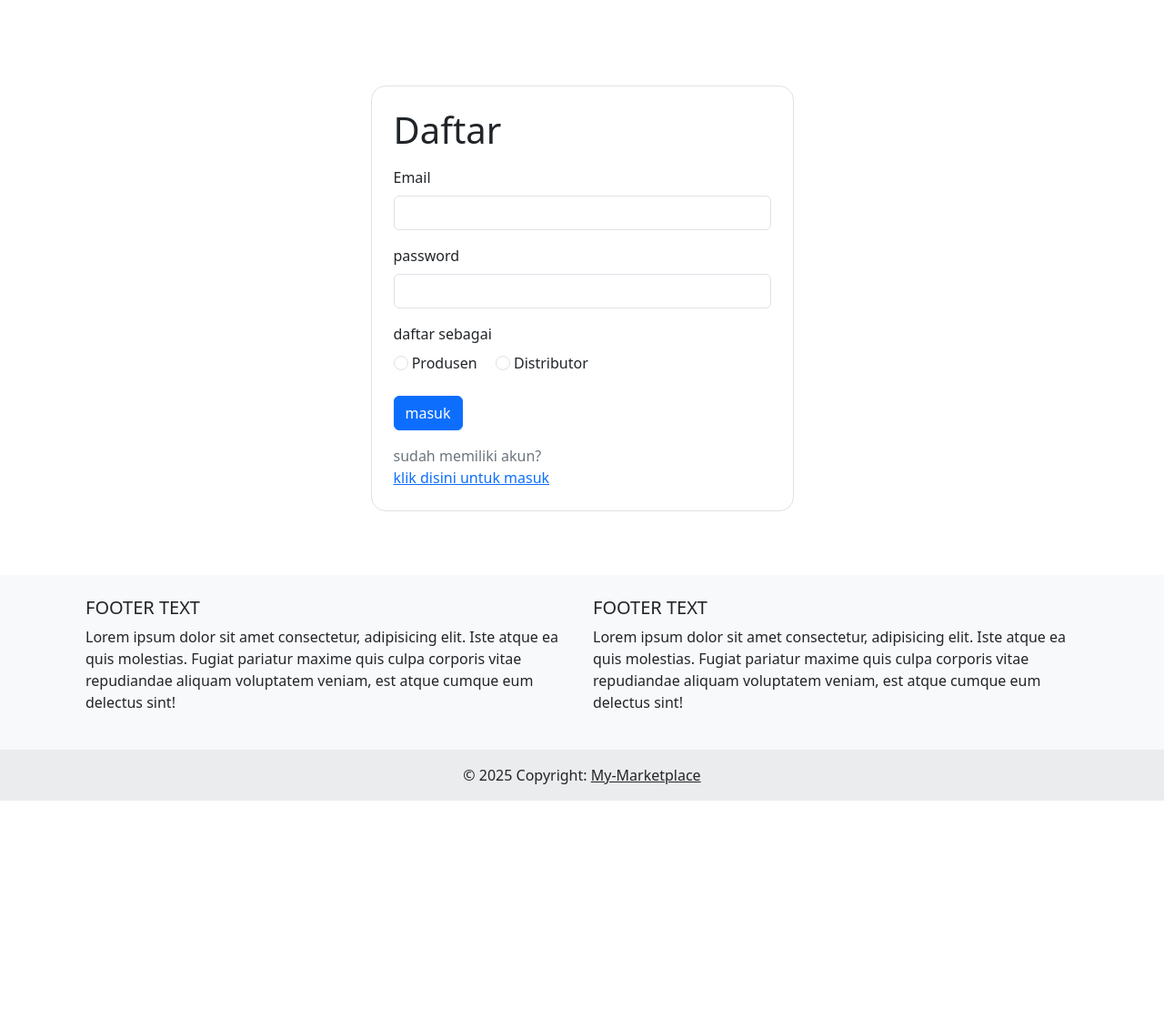
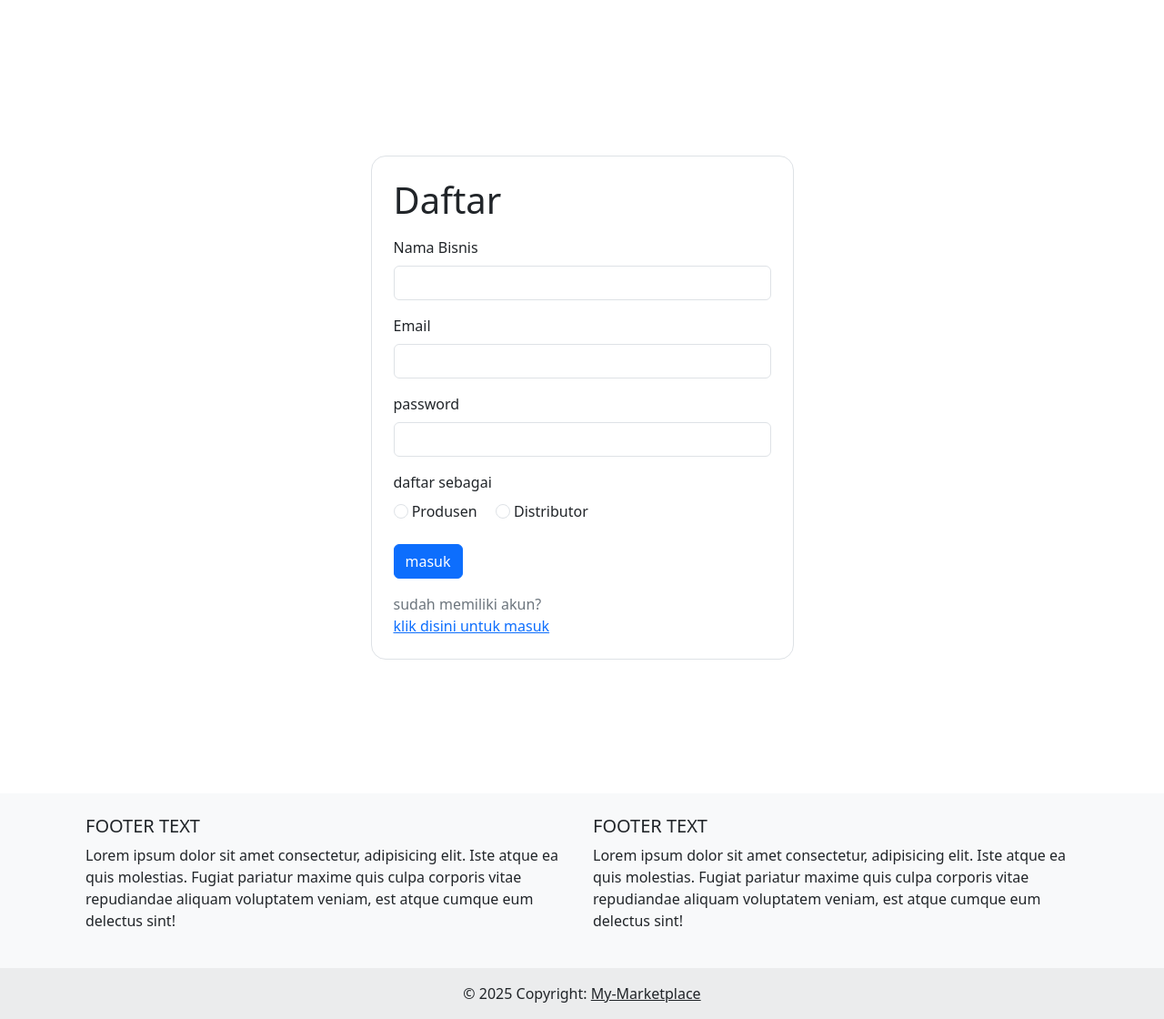
Before and after one commit to ilhamtkj/my-marketplace, a CodeIgniter 4 app: the page made by app/Views/pages/register.php in a window 1280 px wide. Shown: the whole page at 91% size. Before the commit the page ends 880 px from the top, so only its background shows below. Run offline with PHP 8.4 and a stand-in for CodeIgniter, Linux system fonts and the light colour scheme; the template is opened without the code that fills it, so the values that code supplies are empty; some libraries are stand-ins or nearby versions.

Commit message:
adjust login register

```diff
--- a/app/Views/pages/login.php
+++ b/app/Views/pages/login.php
@@ -2,8 +2,8 @@
 
 <?= $this->section('content'); ?>
 
-    <div class="container mt-xl-5 d-flex align-items-center justify-content-center" style="height: 70vh">
-        <div class="border col-5 rounded-4 p-4">
+    <div class="container mt-xl-5 d-flex align-items-center justify-content-center" style="height: 100vh;">
+        <div class="border col-lg-5 col-md-8 col-9 rounded-4 p-4">
             <form class="m-auto" action="POST">
                 <h1 class="mb-3">Masuk</h1>
                 <div class="col-12 mb-3">
--- a/app/Views/pages/register.php
+++ b/app/Views/pages/register.php
@@ -2,10 +2,14 @@
 
 <?= $this->section('content'); ?>
 
-    <div class="container mt-xl-5 d-flex align-items-center justify-content-center" style="height: 70vh">
-        <div class="border col-5 rounded-4 p-4">
+    <div class="container mt-xl-5 d-flex align-items-center justify-content-center" style="height: 100vh">
+        <div class="border col-lg-5 col-md-8 col-9 rounded-4 p-4">
             <form class="m-auto" action="POST">
                 <h1 class="mb-3">Daftar</h1>
+                <div class="col-12 mb-3">
+                    <label class="form-label" for="email">Nama Bisnis</label>
+                    <input class="form-control" type="text" id="business_name" required>
+                </div>
                 <div class="col-12 mb-3">
                     <label class="form-label" for="email">Email</label>
                     <input class="form-control" type="email" id="email" required>
```
